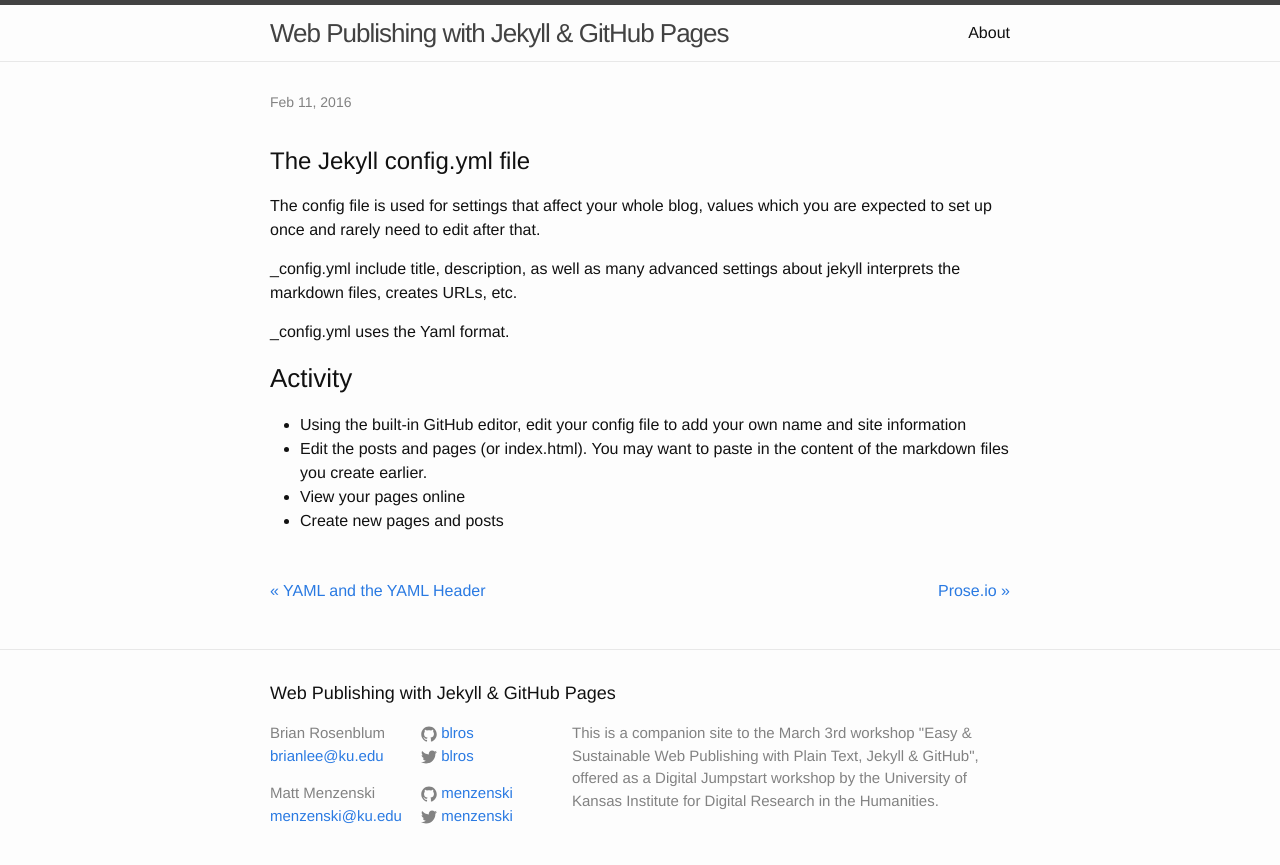
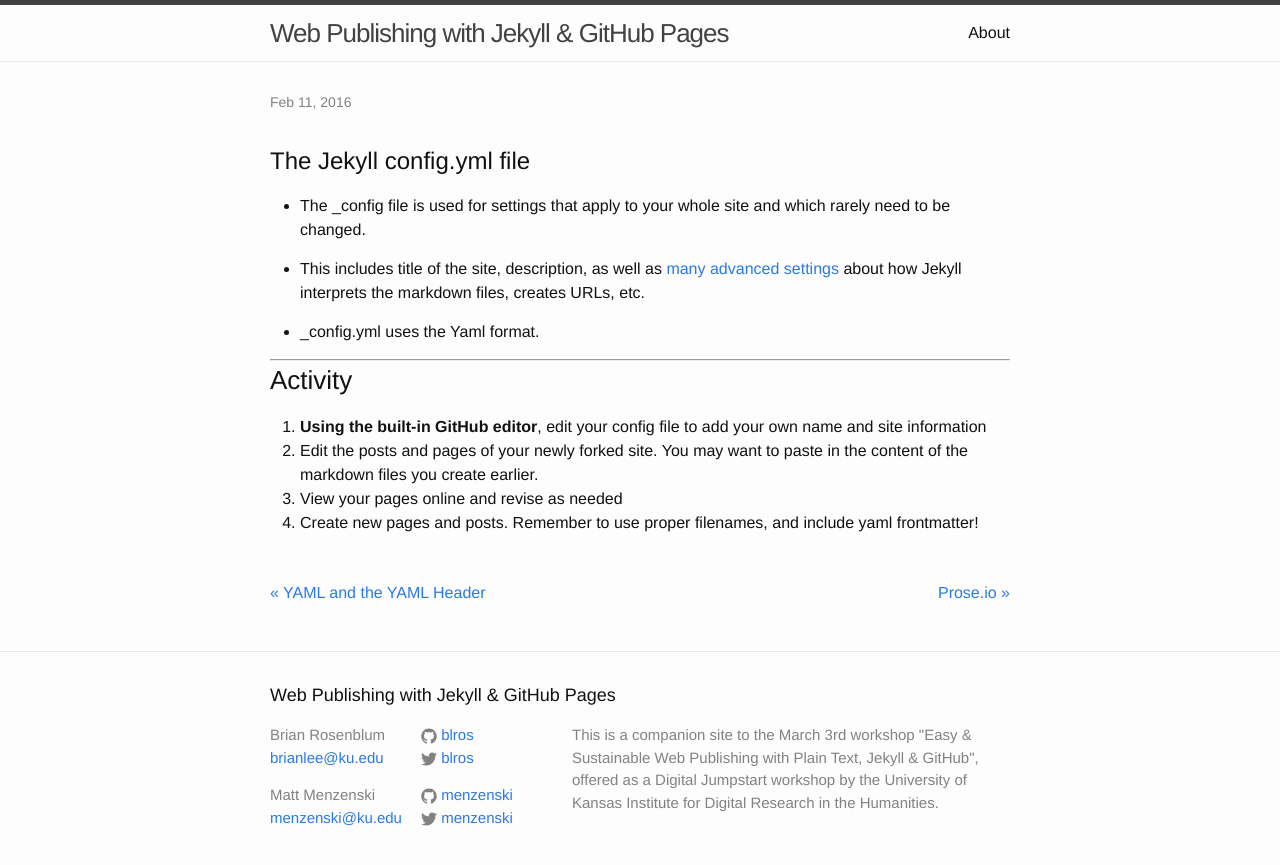
Before and after one commit to menzenski/idrh-static-site-workshop, a Jekyll site: the page built from _posts/2016-02-11-editing-the-config-file.md, in a window 1280 px wide. Shown: the top 865 px of the page. Built offline with Jekyll 4.4.1, drawn with Linux system fonts in a browser that asks for light colours.

Commit message:
Updated 2016-02-11-editing-the-config-file.md

```diff
--- a/_posts/2016-02-11-editing-the-config-file.md
+++ b/_posts/2016-02-11-editing-the-config-file.md
@@ -7,18 +7,19 @@ published: true
 ---
 
 
+
 # The Jekyll config.yml file
 
-The config file is used for settings that affect your whole blog, values
-which you are expected to set up once and rarely need to edit after that.
+* The \_config file is used for settings that apply to your whole site and which rarely need to be changed.
 
-_config.yml include title, description, as well as many advanced settings about jekyll interprets the markdown files, creates URLs, etc.
+* This includes title of the site, description, as well as [many advanced settings](https://jekyllrb.com/docs/configuration/) about how Jekyll interprets the markdown files, creates URLs, etc.
 
-_config.yml uses the Yaml format.
+* \_config.yml uses the Yaml format.
 
+***
 ### Activity
 
-* Using the built-in GitHub editor, edit your config file to add your own name and site information
-* Edit the posts and pages (or index.html). You may want to paste in the content of the markdown files you create earlier.
-* View your pages online
-* Create new pages and posts
+1. **Using the built-in GitHub editor**, edit your config file to add your own name and site information
+1. Edit the posts and pages of your newly forked site. You may want to paste in the content of the markdown files you create earlier.
+1. View your pages online and revise as needed
+1. Create new pages and posts. Remember to use proper filenames, and include yaml frontmatter!
```
